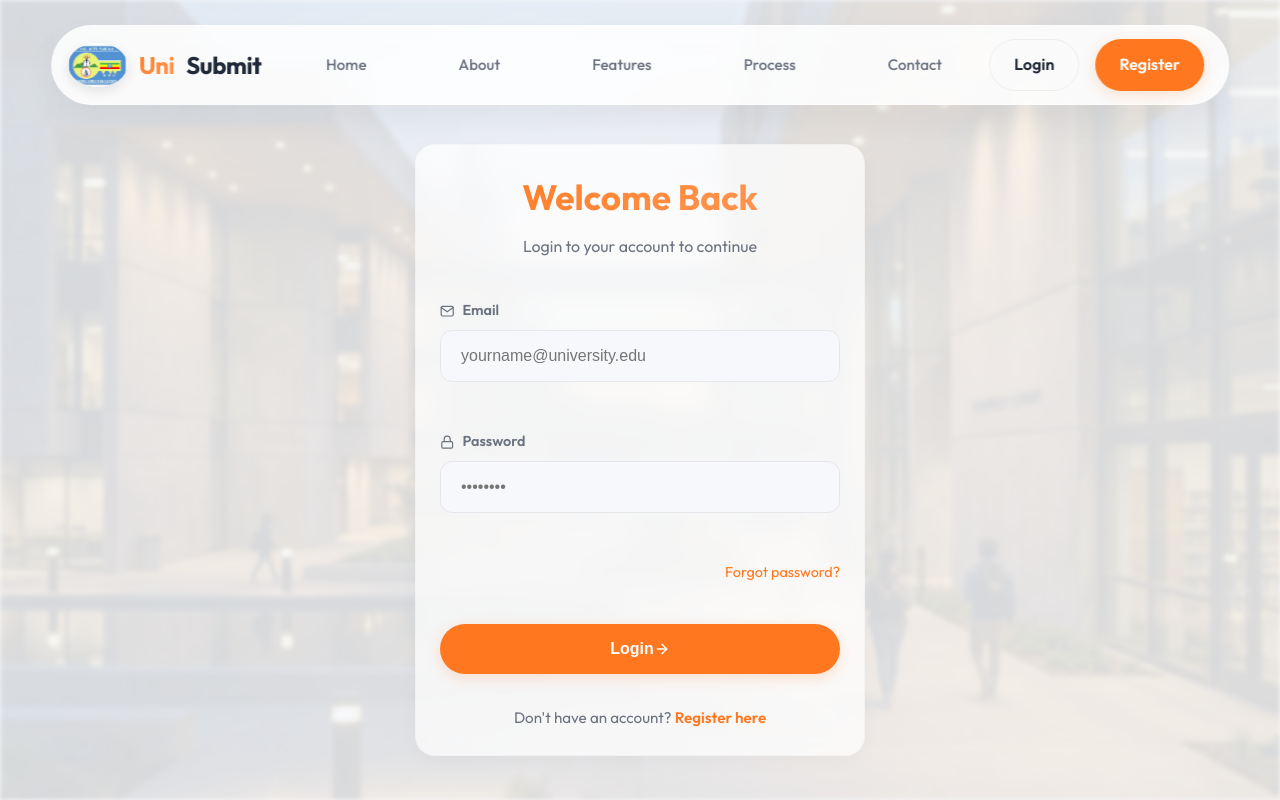
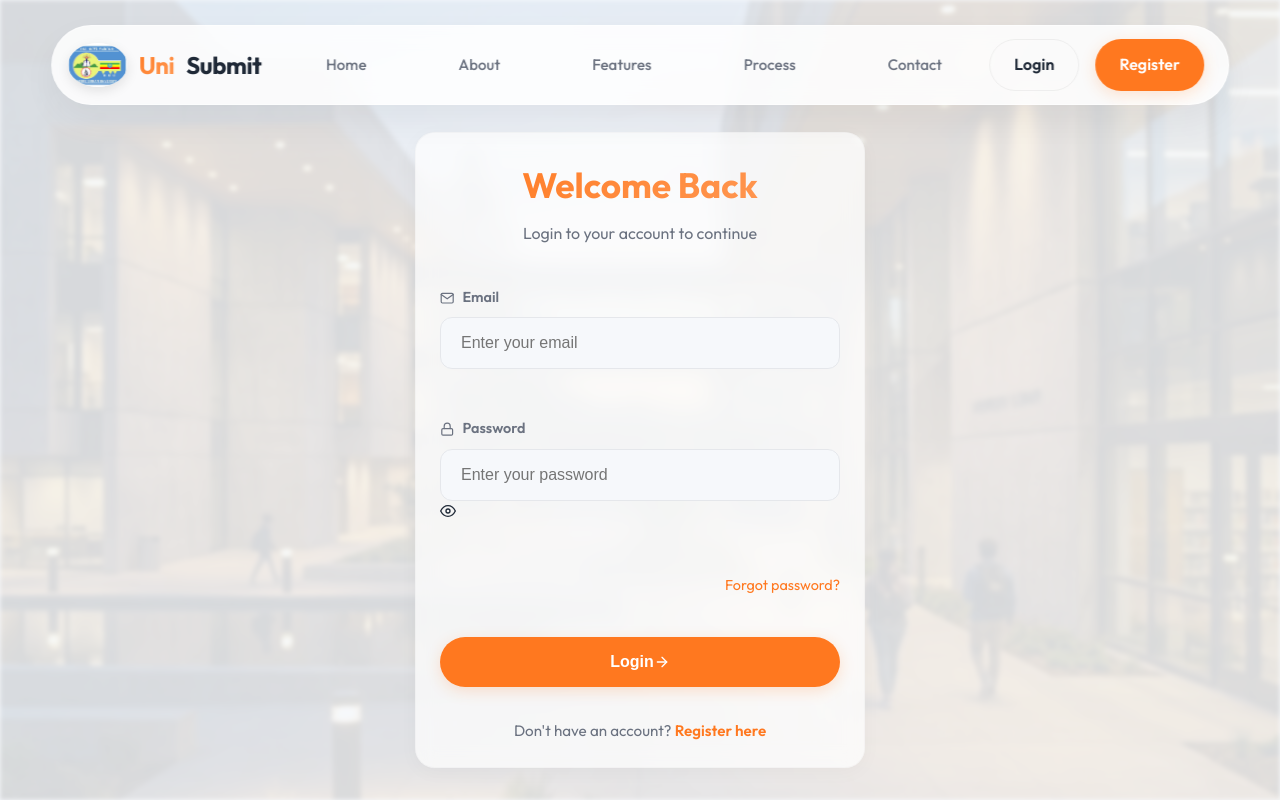
Before and after one commit to Abdurehman95/university-project-submission-system, a React (Vite) app in the folder frontend/: page /login in a window 1280 px wide. Shown: the top 800 px of the page. Built offline with nearby package versions, Linux system fonts and the light colour scheme.

Commit message:
style: improve Features text visibility and update Login placeholders

```diff
--- a/frontend/src/pages/Features/Features.css
+++ b/frontend/src/pages/Features/Features.css
@@ -46,8 +46,9 @@
 .workflow-card {
   padding: 4rem;
   text-align: center;
-  background: var(--color-accent-gradient);
-  color: white;
+  background: var(--color-accent-gradient) !important;
+  color: white !important;
+  border: none !important;
 }
 
 .workflow-header {
--- a/frontend/src/pages/Login/Login.jsx
+++ b/frontend/src/pages/Login/Login.jsx
@@ -1,26 +1,44 @@
 import React, { useState } from 'react';
 import { motion } from 'framer-motion';
-import { FiMail, FiLock, FiArrowRight, FiAlertCircle } from 'react-icons/fi';
+import { FiMail, FiLock, FiArrowRight, FiAlertCircle, FiEye, FiEyeOff } from 'react-icons/fi';
 import { useNavigate, Link } from 'react-router-dom';
 import './Auth.css';
+import api from '../../services/api';
 
 const Login = () => {
   const navigate = useNavigate();
   const [formData, setFormData] = useState({ email: '', password: '' });
   const [error, setError] = useState('');
+  const [loading, setLoading] = useState(false);
+  const [showPassword, setShowPassword] = useState(false);
 
-  const handleSubmit = (e) => {
+  const handleSubmit = async (e) => {
     e.preventDefault();
+    setError('');
+    setLoading(true);
 
-    // Demo Mock logic
-    if (formData.email === 'student@university.edu' && formData.password === 'password123') {
+    try {
+      const response = await api.post('/login', formData);
+      const { access_token, user } = response.data;
+
+      localStorage.setItem('token', access_token);
+      localStorage.setItem('user', JSON.stringify(user));
+
+      // Redirect based on role
+      const roleName = user.role.name.toLowerCase();
+      if (roleName === 'admin') {
+        navigate('/dashboard/admin');
+      } else if (roleName === 'instructor') {
+        navigate('/dashboard/instructor');
+      } else if (roleName === 'student') {
         navigate('/dashboard/student');
-    } else if (formData.email === 'instructor@university.edu' && formData.password === 'password123') {
-      navigate('/dashboard/instructor');
-    } else if (formData.email === 'admin@university.edu' && formData.password === 'password123') {
-      navigate('/dashboard/admin');
       } else {
-      setError('Invalid demo credentials. Use student@university.edu, instructor@university.edu, or admin@university.edu (password: password123)');
+        navigate('/');
+      }
+    } catch (err) {
+      setError(err.response?.data?.message || 'Login failed. Please check your credentials.');
+    } finally {
+      setLoading(false);
     }
   };
 
@@ -51,7 +69,7 @@ const Login = () => {
             <label><FiMail /> Email</label>
             <input
               type="email"
-              placeholder="yourname@university.edu"
+              placeholder="Enter your email"
               value={formData.email}
               onChange={(e) => setFormData({ ...formData, email: e.target.value })}
               required
@@ -60,21 +78,32 @@ const Login = () => {
 
           <div className="form-group">
             <label><FiLock /> Password</label>
+            <div className="password-input-wrapper">
               <input
-              type="password"
-              placeholder="••••••••"
+                type={showPassword ? "text" : "password"}
+                placeholder="Enter your password"
+                className="form-control"
                 value={formData.password}
                 onChange={(e) => setFormData({ ...formData, password: e.target.value })}
                 required
               />
+              <div
+                className="password-toggle-icon"
+                onClick={() => setShowPassword(!showPassword)}
+              >
+                {showPassword ? <FiEyeOff /> : <FiEye />}
+              </div>
+            </div>
           </div>
 
           <div className="form-options">
             <Link to="/forgot-password">Forgot password?</Link>
           </div>
 
-          <button type="submit" className="btn btn-primary auth-btn">
-            Login <FiArrowRight />
+          <button type="submit" className="btn btn-primary auth-btn" disabled={loading}>
+            {loading ? 'Logging in...' : (
+              <>Login <FiArrowRight /></>
+            )}
           </button>
         </form>
 
```
Lines whose indentation alone changed are shown as unchanged.
